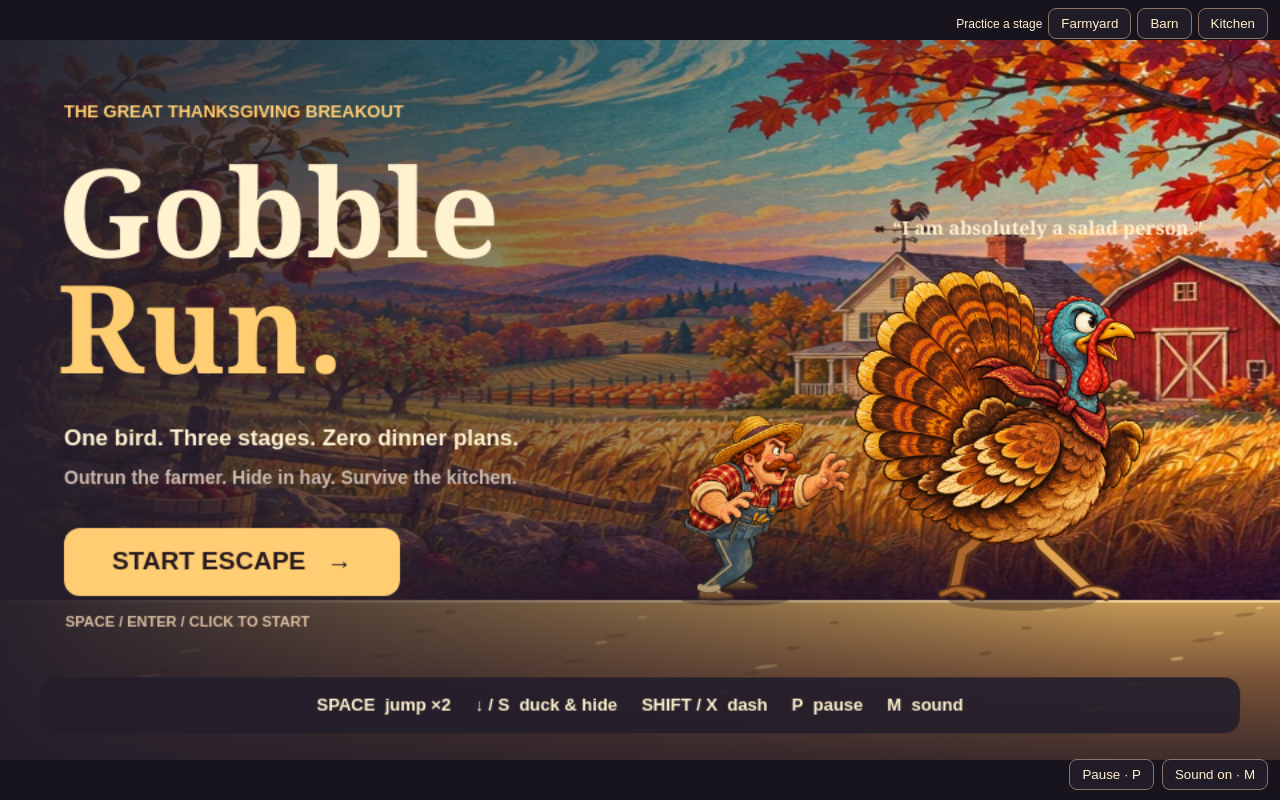
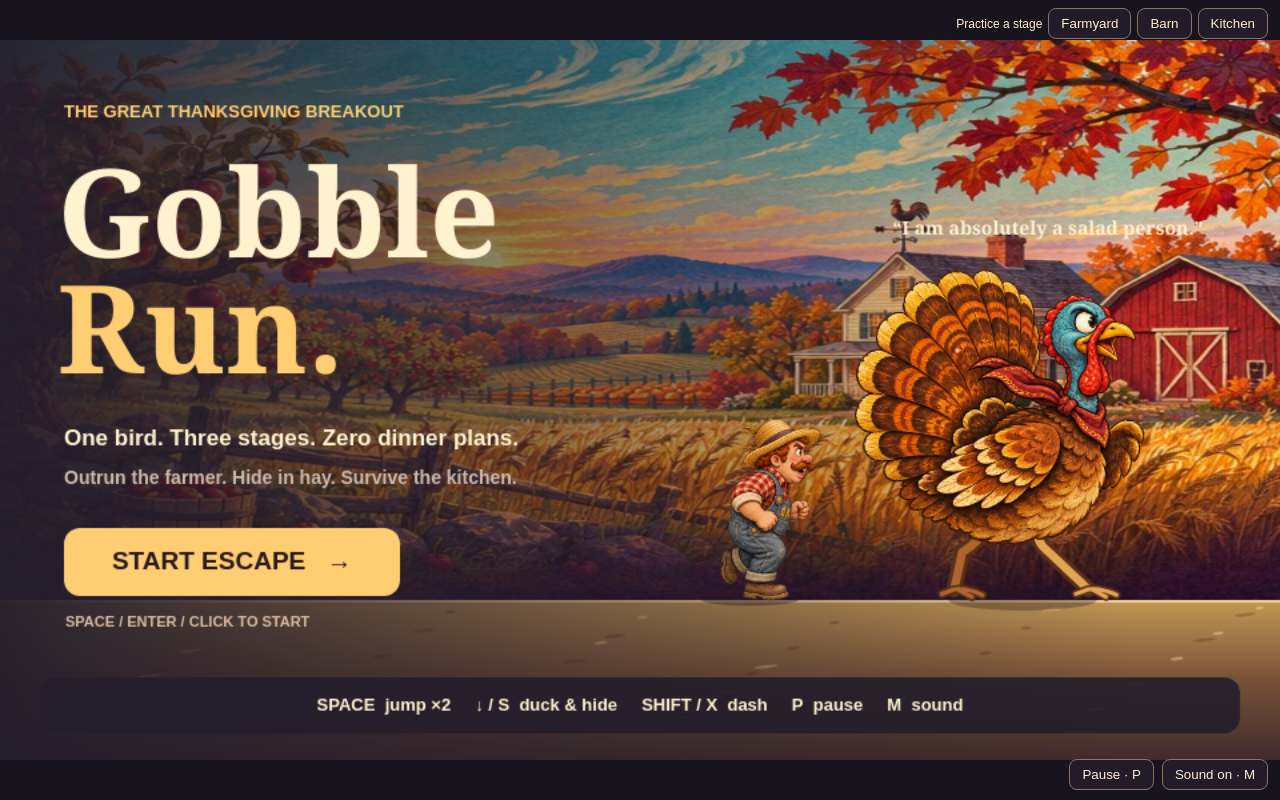
Before and after one commit to saiganesh4444/gobble-run-turkey-escape, a plain HTML site: page game/index.html in a window 1280 px wide. Drawn offline with Linux system fonts and the light colour scheme; animation ran at ten frames a second.

Commit message:
Use a natural full-body run cycle for the farmer

```diff
--- a/game/index.html
+++ b/game/index.html
@@ -9,7 +9,7 @@
 <body>
   <img id="sceneAtlas" src="art/harvest-scenes.jpg" alt="" hidden>
   <img id="turkeyArt" src="art/turkey.png" alt="" hidden>
-  <img id="farmerArt" src="art/farmer.png" alt="" hidden>
+  <img id="farmerArt" src="art/farmer-run.webp" alt="" hidden>
   <canvas id="gameCanvas" tabindex="0" aria-label="Gobble Run. Space or click to jump, Down to duck and hide in hay, Shift to dash, P to pause, M to mute."></canvas>
   <div class="toolbar"><button id="pauseButton" type="button">Pause · P</button><button id="soundButton" type="button" aria-pressed="false">Sound on · M</button></div>
   <nav id="practiceMenu" aria-label="Stage practice"><span>Practice a stage</span><button data-practice="0">Farmyard</button><button data-practice="1">Barn</button><button data-practice="2">Kitchen</button></nav>
--- a/game/src/characters.js
+++ b/game/src/characters.js
@@ -1,4 +1,4 @@
-/** Join the animated lower legs to the painted bodies. Coordinates are relative to the ground. */
+/** Draw the painted characters relative to the ground line. */
 import { CONFIG } from './config.js';
 
 const TAU = 2 * Math.PI;
@@ -86,117 +86,22 @@ export function drawPaintedTurkey(ctx, art, turkey) {
   ctx.restore();
 }
 
-function farmerTrouserLeg(ctx, art, hipX, hipY, ankleX, soleY, rear) {
-  const ankleY = soleY - 6;
-  const dx = ankleX - hipX;
-  const dy = ankleY - hipY;
-  const distance = Math.hypot(dx, dy);
-  // Bend the knee forward between the hip and the planted or swinging foot.
-  const bend = Math.sqrt(Math.max(0, 21 ** 2 - (distance / 2) ** 2));
-  const kneeX = hipX + dx / 2 + dy / distance * bend;
-  const kneeY = hipY + dy / 2 - dx / distance * bend;
+export function drawPaintedFarmer(ctx, art, farmer) {
+  const columns = 4;
+  const rows = 2;
+  const frame = Math.floor(farmer.legTimer * 0.17) % (columns * rows);
+  const cellWidth = art.naturalWidth / columns;
+  const cellHeight = art.naturalHeight / rows;
+  const height = 108;
+  const width = height * cellWidth / cellHeight;
+  // The atlas frames share the same ground line, seven pixels above the cell edge.
+  const ground = height * (cellHeight - 7) / cellHeight;
 
-  const denim = ctx.createLinearGradient(kneeX - 11, kneeY, kneeX + 9, kneeY);
-  denim.addColorStop(0, rear ? '#222c31' : '#28363b');
-  denim.addColorStop(0.64, rear ? '#364650' : '#405564');
-  denim.addColorStop(1, rear ? '#465250' : '#626959');
-  ctx.fillStyle = denim;
-  ctx.strokeStyle = '#242425';
-  ctx.lineWidth = 1.35;
-  ctx.lineJoin = 'round';
-  ctx.beginPath();
-  ctx.moveTo(hipX - 12, hipY - 7);
-  ctx.quadraticCurveTo(kneeX - 10, kneeY - 5, kneeX - 7, kneeY + 2);
-  ctx.lineTo(ankleX - 6, ankleY);
-  ctx.quadraticCurveTo(ankleX, ankleY + 3, ankleX + 6, ankleY);
-  ctx.quadraticCurveTo(kneeX + 7, kneeY + 7, kneeX + 9, kneeY + 2);
-  ctx.quadraticCurveTo(kneeX + 10, kneeY - 4, hipX + 10, hipY - 8);
-  ctx.closePath();
-  ctx.fill();
-  // Reuse the painted denim grain to blend the moving legs into the bib.
-  const left = Math.min(hipX - 12, kneeX - 10, ankleX - 6);
-  const right = Math.max(hipX + 10, kneeX + 10, ankleX + 6);
   ctx.save();
-  ctx.clip();
-  ctx.globalAlpha *= rear ? 0.34 : 0.55;
-  ctx.drawImage(art, 33, 313, 22, 24, left, hipY - 8, right - left, ankleY - hipY + 12);
-  ctx.restore();
-  ctx.stroke();
-
-  ctx.lineCap = 'round';
-  ctx.lineWidth = 1;
-  ctx.strokeStyle = rear ? '#8b785a' : '#bc9c68';
-  ctx.beginPath();
-  ctx.moveTo(hipX - 6, hipY - 4);
-  ctx.quadraticCurveTo(kneeX - 6, kneeY - 3, kneeX - 3, kneeY + 2);
-  ctx.lineTo(ankleX - 3, ankleY - 1);
-  ctx.stroke();
-  ctx.lineWidth = 3.4;
-  ctx.strokeStyle = rear ? '#85745a' : '#b49a72';
-  ctx.beginPath();
-  ctx.moveTo(ankleX - 4.6, ankleY - 0.8);
-  ctx.quadraticCurveTo(ankleX, ankleY + 1.3, ankleX + 4.6, ankleY - 0.7);
-  ctx.stroke();
-}
-
-function farmerBoot(ctx, ankleX, soleY, rear) {
-  ctx.lineCap = 'round';
-  ctx.lineJoin = 'round';
-  ctx.save();
-  ctx.translate(ankleX, soleY);
-  ctx.beginPath();
-  ctx.moveTo(-4.5, -8.2);
-  ctx.quadraticCurveTo(0, -9, 3.2, -7.5);
-  ctx.quadraticCurveTo(4.6, -5.4, 9, -4.4);
-  ctx.quadraticCurveTo(13.8, -3.6, 12.7, -0.8);
-  ctx.quadraticCurveTo(5.6, 0.1, -5.1, -0.7);
-  ctx.quadraticCurveTo(-6.3, -3.3, -4.5, -8.2);
-  ctx.closePath();
-  const leather = ctx.createLinearGradient(0, -9, 0, -1);
-  leather.addColorStop(0, rear ? '#936b47' : '#b88652');
-  leather.addColorStop(1, rear ? '#503728' : '#65412b');
-  ctx.fillStyle = leather;
-  ctx.fill();
-  ctx.strokeStyle = '#342721';
-  ctx.lineWidth = 1.2;
-  ctx.stroke();
-  ctx.beginPath();
-  ctx.moveTo(3, -5.1);
-  ctx.lineTo(6, -4.3);
-  ctx.strokeStyle = '#e0b581';
-  ctx.lineWidth = 0.85;
-  ctx.stroke();
+  ctx.translate(farmer.x + farmer.width / 2, farmer.y + farmer.height);
+  shadow(ctx, -4, 26, 0.38);
+  ctx.drawImage(art,
+    (frame % columns) * cellWidth, Math.floor(frame / columns) * cellHeight,
+    cellWidth, cellHeight, -width / 2 + 4, -ground, width, height);
   ctx.restore();
 }
-
-export function drawPaintedFarmer(ctx, art, farmer) {
-  const phase = (farmer.legTimer * 0.18) % TAU;
-  const bob = -2 * Math.sin(phase) ** 2;
-  ctx.save();
-  ctx.translate(farmer.x + farmer.width / 2, farmer.y + farmer.height);
-  shadow(ctx, -12, 29, 0.38);
-  for (const rear of [true, false]) {
-    const hipX = rear ? -29 : -20;
-    const hipY = (rear ? -40 : -39) + bob;
-    const [swing, rise] = stride(phase + (rear ? Math.PI : 0), 19, 14);
-    const ankleX = hipX + 5 + swing;
-    farmerBoot(ctx, ankleX, rise, rear);
-    farmerTrouserLeg(ctx, art, hipX, hipY, ankleX, rise, rear);
-  }
-
-  // Preserve the painted waist and pockets while hiding the fixed pose below them.
-  ctx.save();
-  ctx.translate(-48, -99 + bob);
-  ctx.beginPath();
-  ctx.moveTo(0, 0);
-  ctx.lineTo(98, 0);
-  ctx.lineTo(98, 63);
-  ctx.lineTo(57, 62);
-  ctx.bezierCurveTo(49, 62, 44, 69, 33, 68);
-  ctx.quadraticCurveTo(19, 66, 0, 57);
-  ctx.closePath();
-  ctx.clip();
-  ctx.drawImage(art, 0, 0, 98, 89);
-  ctx.restore();
-  ctx.restore();
-}
```
Also changed, not shown: game/art/farmer-run.webp (added), game/art/farmer.png (deleted), screenshots/1-kitchen.jpg, screenshots/2-title.jpg, screenshots/3-barn.jpg, screenshots/4-end.jpg.
